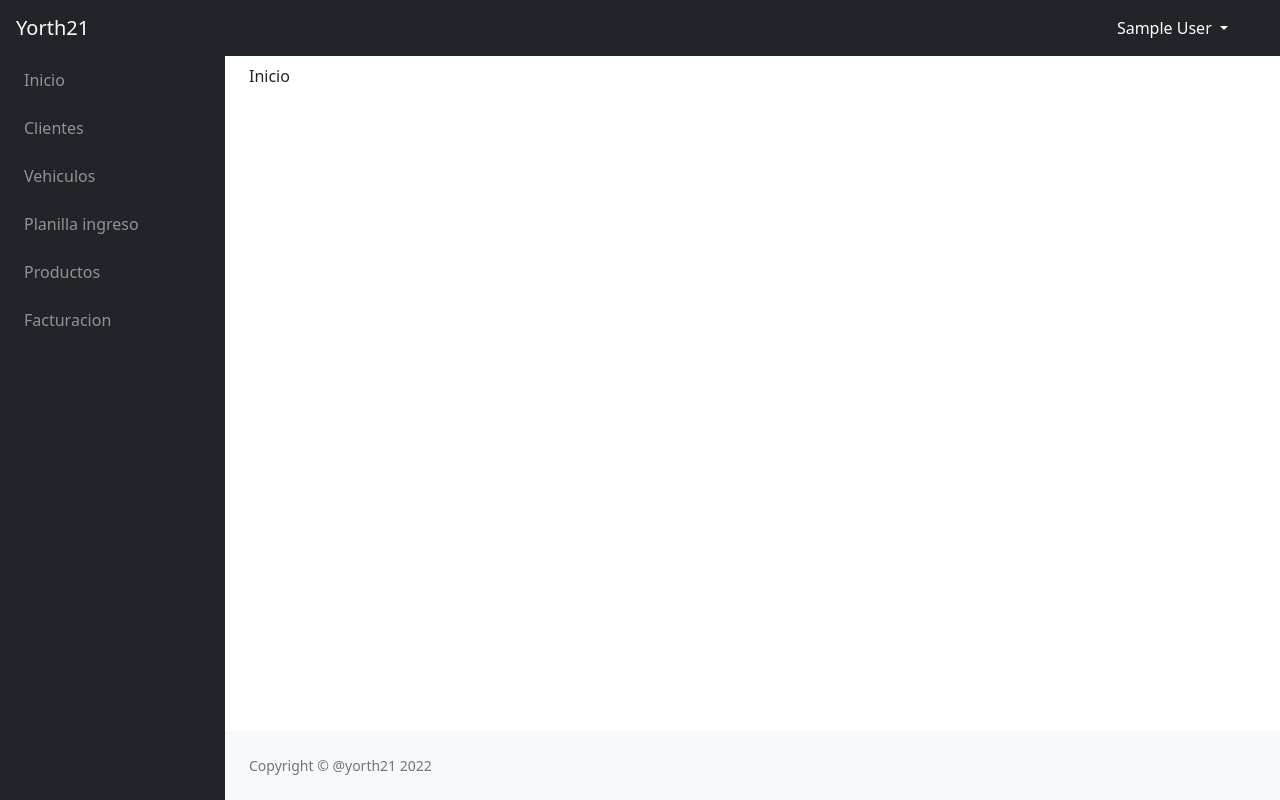
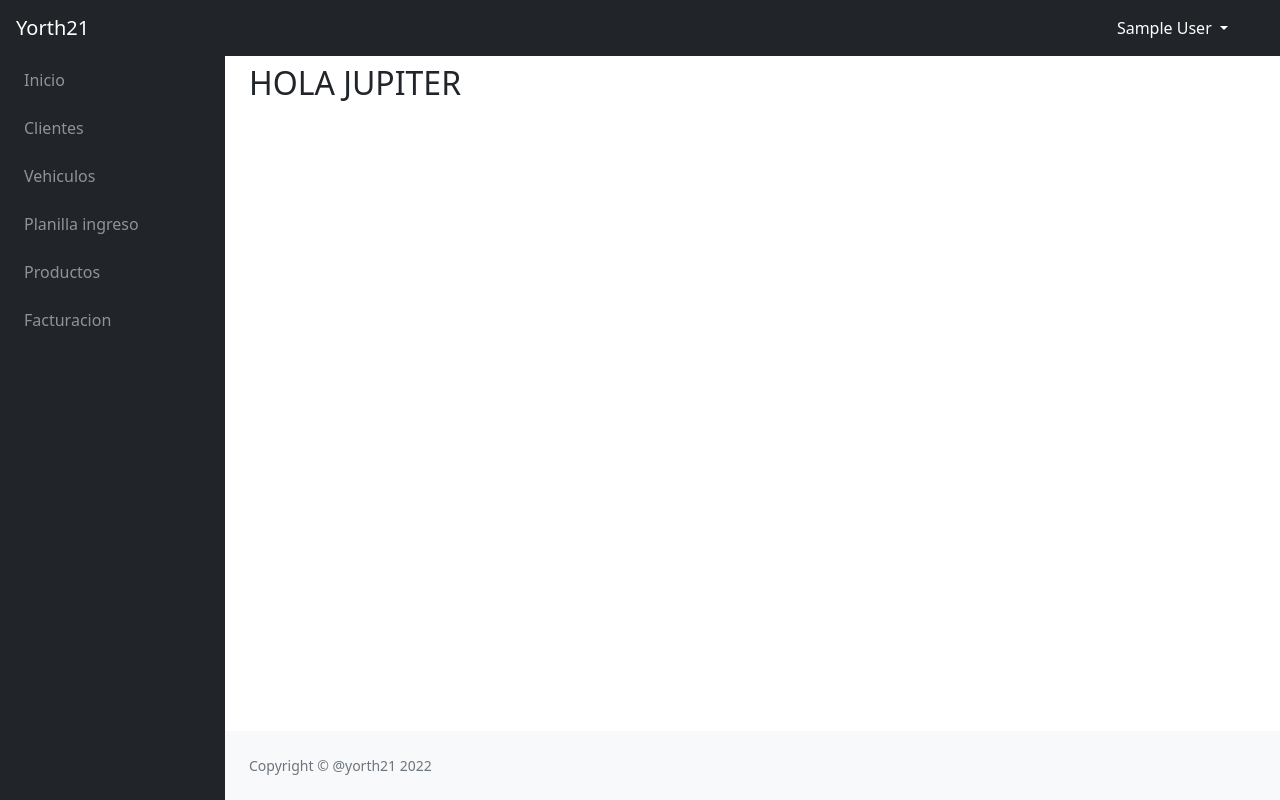
Before and after one commit to yorth21/tallermecanico, a PHP site: page /tallermecanico/Inicio in a window 1280 px wide. Run offline with PHP 8.4, Linux system fonts and the light colour scheme; the visitor is signed in with stand-in values (Sample User, id 1); data that the repository does not hold is empty.

Commit message:
cambio inicio
hola jupiter

```diff
--- a/Views/Inicio/index.php
+++ b/Views/Inicio/index.php
@@ -1,5 +1,5 @@
 <?php include "Views/Templates/header.php"; ?>
 
-    <div>Inicio</div>
+   <h2>HOLA JUPITER</h2>
 
 <?php include "Views/Templates/footer.php"; ?>
```
